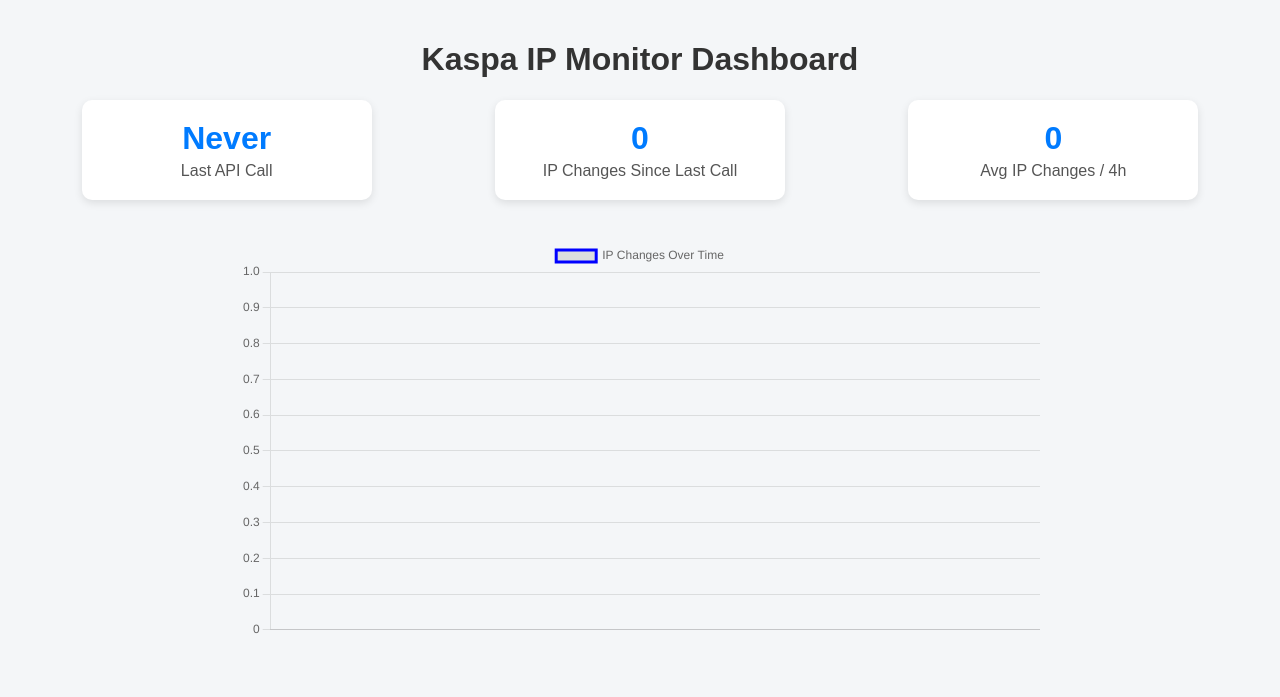
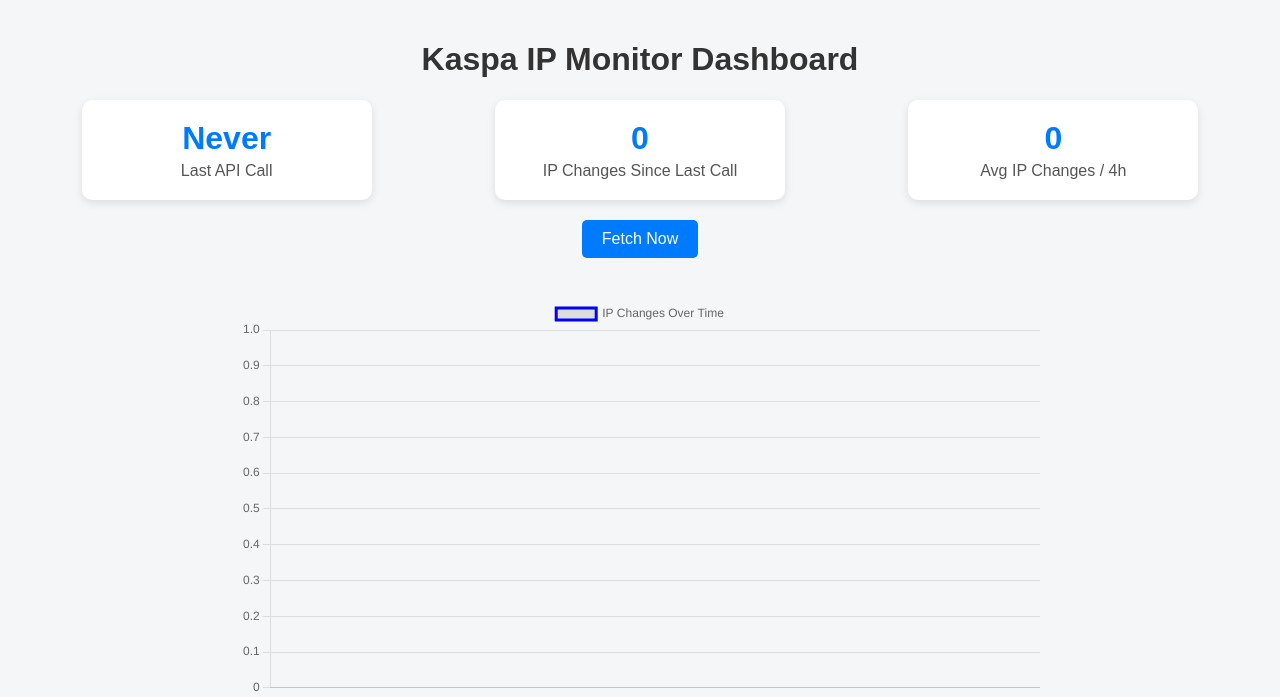
Before and after one commit to Kyuubi2709/Kaspa-IP-Stability-Tracker, a Flask app: page / in a window 1280 px wide. Shown: the top 697 px of the page. Run offline with Flask 3, Linux system fonts and the light colour scheme; data that the repository does not hold is empty.

Commit message:
Update index.html

```diff
--- a/templates/index.html
+++ b/templates/index.html
@@ -11,6 +11,8 @@
 .card h2 { margin: 0; font-size: 2em; color: #007BFF; }
 .card p { margin: 5px 0 0; font-size: 1em; color: #555; }
 #chart-container { max-width: 800px; margin: 40px auto; }
+button { background-color: #007BFF; color: white; border: none; border-radius: 5px; }
+button:hover { background-color: #0056b3; }
 </style>
 <script src="https://cdn.jsdelivr.net/npm/chart.js"></script>
 </head>
@@ -32,6 +34,11 @@
     </div>
 </div>
 
+<div style="text-align:center; margin: 20px;">
+    <button id="fetch-now-btn" style="padding: 10px 20px; font-size: 1em; cursor: pointer;">Fetch Now</button>
+    <p id="fetch-status" style="color: green; margin-top: 10px;"></p>
+</div>
+
 <div id="chart-container">
     <canvas id="chart"></canvas>
 </div>
```
